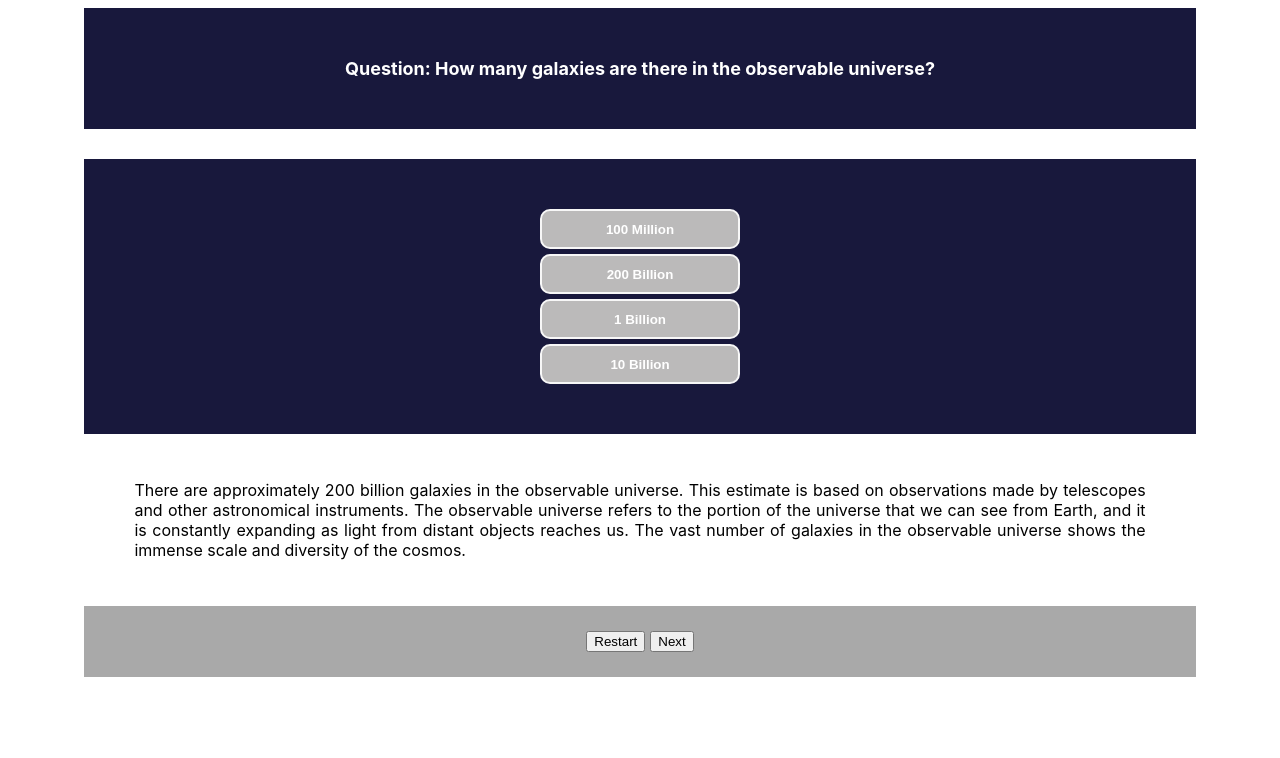
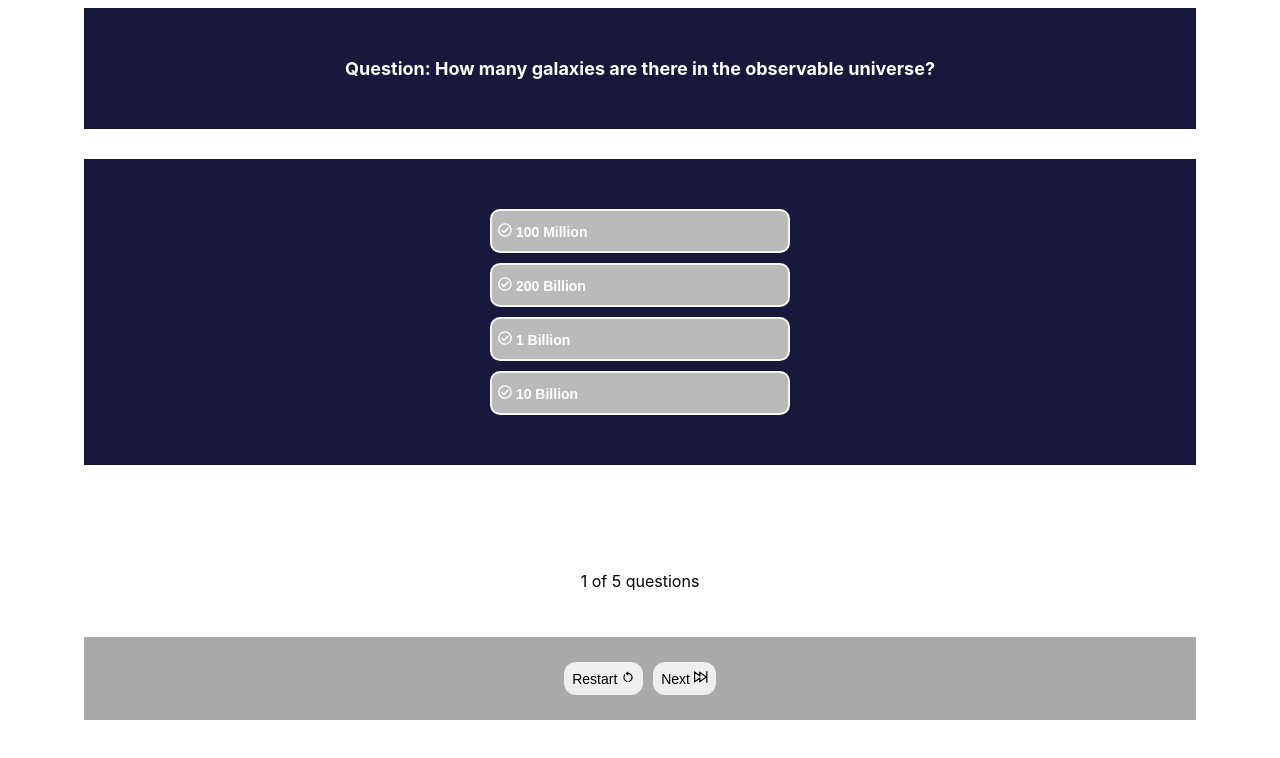
Before and after one commit to Technigo/project-redux-quiz, a React (Vite) app: page / in a window 1280 px wide. Shown: the top 758 px of the page. Built offline with nearby package versions, Linux system fonts and the light colour scheme.

Commit message:
add icons, style, page number

```diff
--- a/package.json
+++ b/package.json
@@ -13,6 +13,7 @@
     "@reduxjs/toolkit": "^1.9.7",
     "react": "^18.2.0",
     "react-dom": "^18.2.0",
+    "react-icons": "^4.12.0",
     "react-redux": "^8.1.3"
   },
   "devDependencies": {
--- /dev/null
+++ b/src/components/ButtonsMenu.jsx
@@ -0,0 +1,23 @@
+import { useDispatch } from "react-redux";
+import { restart, goToNextQuestion } from "../reducers/quiz";
+import { MdOutlineRestartAlt } from "react-icons/md";
+import { GrChapterNext } from "react-icons/gr";
+
+export const ButtonsMenu = () => {
+
+const dispatch = useDispatch();
+
+const handleRestart = () => {
+    dispatch(restart());
+  }
+
+  const handleNext = () => {
+    dispatch(goToNextQuestion());
+  }
+  return (
+    <div className="quiz-buttons-container">
+        <button className="btn" onClick={handleRestart}>Restart <MdOutlineRestartAlt /></button>
+        <button className="btn" onClick={handleNext}>Next <GrChapterNext /></button>
+    </div>
+  )
+}
--- a/src/components/CurrentQuestion.jsx
+++ b/src/components/CurrentQuestion.jsx
@@ -1,6 +1,9 @@
-import React from "react";
 import { useDispatch, useSelector } from "react-redux";
-import { restart, goToNextQuestion, submitAnswer } from "../reducers/quiz";
+import { submitAnswer } from "../reducers/quiz";
+import { ProgressBar } from '../components/ProgressBar';
+import { ButtonsMenu } from "./ButtonsMenu";
+import { FaRegCheckCircle } from "react-icons/fa";
+
 
 export const CurrentQuestion = () => {
   const question = useSelector(
@@ -11,15 +14,11 @@ export const CurrentQuestion = () => {
     return <h1>Oh no! I could not find the current question!</h1>;
   }
 
+  const answer = useSelector(
+    (state) => state.quiz.answers.find((a) => a.questionId === question.id)
+  );
+
   const dispatch = useDispatch();
-
-  const handleRestart = () => {
-    dispatch(restart());
-  }
-
-  const handleNext = () => {
-    dispatch(goToNextQuestion());
-  }
 
   const handleAnswerClick = (answerIndex, questionId) => {
     dispatch(submitAnswer({
@@ -32,21 +31,25 @@ export const CurrentQuestion = () => {
     <div className="quiz-container">
       <h1 className="quiz-question">Question: {question.questionText}</h1>
       <div className="answers-container">
+        {/* answer options*/}
         {question.options.map((option, index) => (
           <button className="answers" key={index} onClick={() => handleAnswerClick(index, question.id)}>
-            {option}
+            <FaRegCheckCircle /> {option}
           </button>
         ))}
       </div>
+      {/* for implementation add the flip-card with img and correct answer explanation. Now hidden class, display is set to none. */}
       <div className="flip-card-container">
         <img className="img hidden"></img>
         <p className="explanation hidden">{question.explanation}</p>
       </div>
-      {/* transfer buttons to a different component later on? */}
-      <div className="quiz-buttons-container">
-        <button onClick={handleRestart}>Restart</button>
-        <button onClick={handleNext}>Next</button>
-      </div>
+      {answer ? (<div className="correct-answer">
+        {answer.isCorrect ? "Correct!" : "Incorrect"}
+      </div>) : (
+      <div></div>)}
+      {/* add question counter */}
+      <ProgressBar/>
+      <ButtonsMenu/>
     </div>
   );
 };
--- /dev/null
+++ b/src/components/ProgressBar.jsx
@@ -0,0 +1,14 @@
+import { useSelector } from "react-redux";
+
+export const ProgressBar = () => {
+    const totalPages = useSelector((state) => state.quiz.questions.length);
+    const currentPage = useSelector(
+        (state) => state.quiz.currentQuestionIndex
+    );
+
+    return (
+        <span>
+            <p>{currentPage + 1} of {totalPages} questions</p>
+        </span>
+    )
+}
--- a/src/index.css
+++ b/src/index.css
@@ -39,7 +39,7 @@ code {
 .answers-container{
   display: flex;
   flex-direction: column;
-  gap: 5px;
+  gap: 10px;
   background-color: #18183c;
   width: 80%;
   align-items: center;
@@ -52,10 +52,12 @@ code {
   border-radius: 10px;
   border: 2px solid #f7f7f7;
   background-color: #bbbaba;
-  min-height: 40px;
+  min-height: 44px;
   color: #fff;
   font-weight: 600;
-  width: 200px;
+  width: 300px;
+  text-align: left;
+  font-size: 14px;
 }
 
 .answers:hover{
@@ -81,9 +83,24 @@ code {
 .quiz-buttons-container{
   display: flex;
   justify-content: center;
-  gap: 5px;
+  gap: 10px;
   margin-bottom: 20px;
   background-color: darkgrey;
   padding: 25px 50px;
   width: 80%;
 }
+
+.btn{
+  border-radius: 12px;
+  padding: 8px;
+  border: none;
+  font-size: 14px;
+}
+
+.btn:hover{
+  background-color: greenyellow;
+}
+
+.hidden {
+  display: none;
+}
--- a/src/reducers/quiz.js
+++ b/src/reducers/quiz.js
@@ -121,7 +121,7 @@ export const quiz = createSlice({
   }
 });
 
-export const {submitAnswer, restart, goToNextQuestion} =
+export const {submitAnswer, restart, goToNextQuestion, countQuestionsLeft} =
 quiz.actions;
 
 export default quiz.reducer;
```
Also changed, not shown: 1 other file (tests, documents, lock files or other folders).
